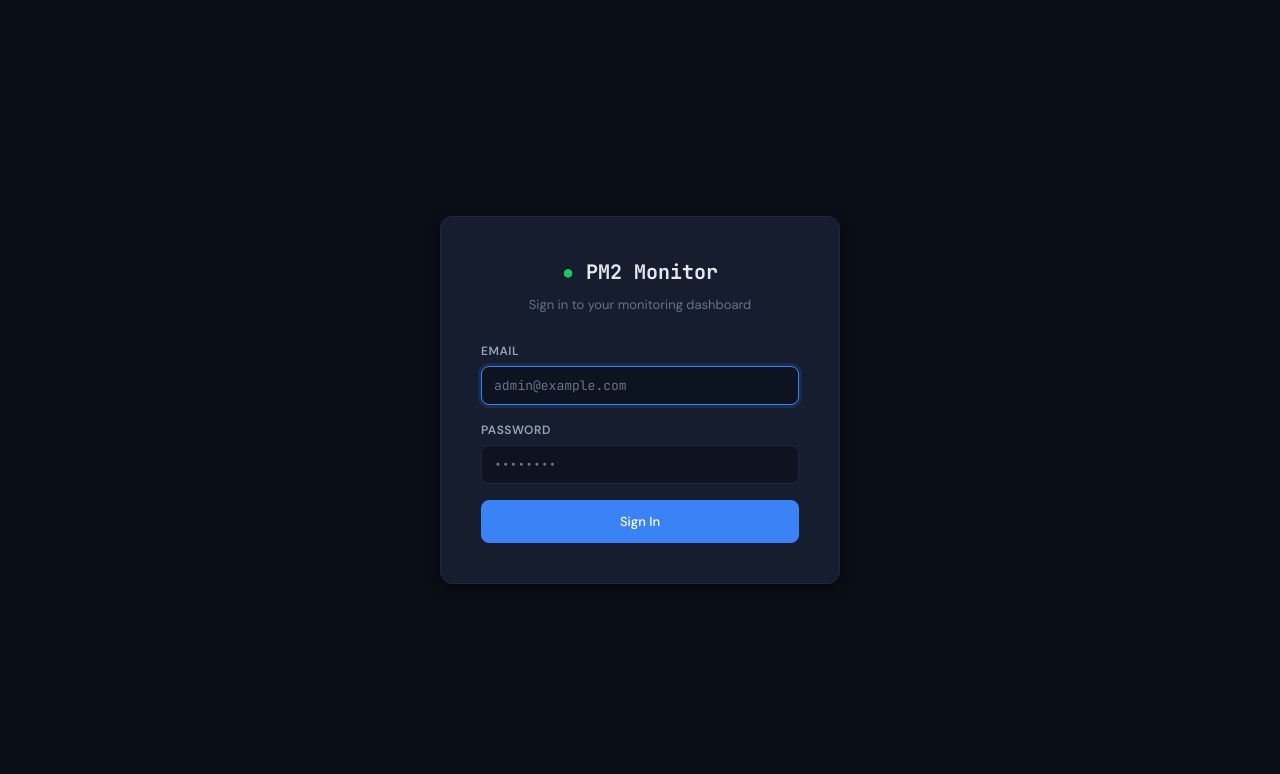
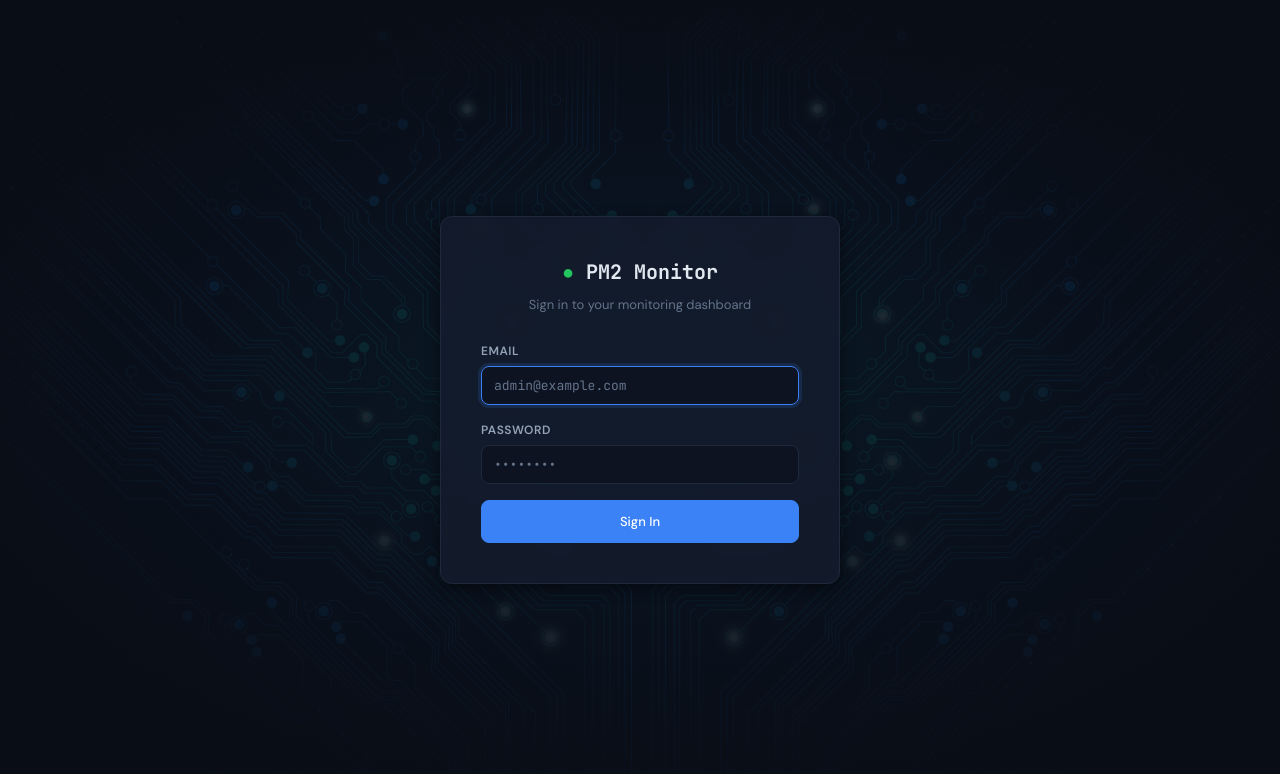
Before and after one commit to JasonBee99/pm2-staging, a React (Vite) app in the folder dashboard/: page /login in a window 1280 px wide. Shown: the top 774 px of the page. Built offline with nearby package versions, Linux system fonts and the light colour scheme; no server answers.

Commit message:
Add circuit background, glass-morphism cards, neon favicon

```diff
--- a/dashboard/index.html
+++ b/dashboard/index.html
@@ -2,8 +2,9 @@
 <html lang="en">
   <head>
     <meta charset="UTF-8" />
+    <link rel="icon" type="image/svg+xml" href="/favicon.svg" />
     <meta name="viewport" content="width=device-width, initial-scale=1.0" />
-    <title>Process Monitor</title>
+    <title>PM2 Monitor</title>
     <link rel="preconnect" href="https://fonts.googleapis.com">
     <link href="https://fonts.googleapis.com/css2?family=JetBrains+Mono:wght@400;500;600;700&family=DM+Sans:wght@400;500;600;700&display=swap" rel="stylesheet">
   </head>
--- a/dashboard/src/index.css
+++ b/dashboard/src/index.css
@@ -1,9 +1,9 @@
 :root {
   --bg-primary: #0a0e17;
-  --bg-secondary: #111827;
-  --bg-card: #151d2e;
-  --bg-card-hover: #1a2438;
-  --bg-input: #0d1321;
+  --bg-secondary: rgba(17, 24, 39, 0.85);
+  --bg-card: rgba(21, 29, 46, 0.82);
+  --bg-card-hover: rgba(26, 36, 56, 0.9);
+  --bg-input: rgba(13, 19, 33, 0.9);
   --border: #1e293b;
   --border-focus: #3b82f6;
 
@@ -36,12 +36,22 @@
 
 html, body, #root {
   height: 100%;
-  background: var(--bg-primary);
   color: var(--text-primary);
   font-family: var(--font-body);
   font-size: 14px;
   line-height: 1.5;
   -webkit-font-smoothing: antialiased;
+}
+
+body {
+  background-color: var(--bg-primary);
+  background-image:
+    linear-gradient(rgba(10, 14, 23, 0.88), rgba(10, 14, 23, 0.92)),
+    url('/bg-circuit.jpg');
+  background-size: cover;
+  background-position: center;
+  background-attachment: fixed;
+  background-repeat: no-repeat;
 }
 
 /* Layout */
@@ -60,7 +70,8 @@
   position: sticky;
   top: 0;
   z-index: 100;
-  backdrop-filter: blur(12px);
+  backdrop-filter: blur(16px);
+  -webkit-backdrop-filter: blur(16px);
 }
 .navbar-brand {
   display: flex;
@@ -122,6 +133,8 @@
   border-radius: var(--radius-lg);
   padding: 20px;
   box-shadow: var(--shadow);
+  backdrop-filter: blur(8px);
+  -webkit-backdrop-filter: blur(8px);
 }
 .card-header {
   display: flex;
@@ -254,6 +267,8 @@
   border: 1px solid var(--border);
   border-radius: var(--radius);
   padding: 16px;
+  backdrop-filter: blur(8px);
+  -webkit-backdrop-filter: blur(8px);
 }
 .stat-label { font-size: 11px; color: var(--text-muted); text-transform: uppercase; letter-spacing: 0.5px; font-weight: 600; }
 .stat-value { font-size: 28px; font-weight: 700; font-family: var(--font-mono); margin-top: 4px; }
@@ -297,7 +312,6 @@
   align-items: center;
   justify-content: center;
   min-height: 100vh;
-  background: var(--bg-primary);
 }
 .login-card {
   background: var(--bg-card);
@@ -307,6 +321,8 @@
   width: 100%;
   max-width: 400px;
   box-shadow: var(--shadow-lg);
+  backdrop-filter: blur(12px);
+  -webkit-backdrop-filter: blur(12px);
 }
 .login-title {
   font-family: var(--font-mono);
@@ -374,6 +390,8 @@
   text-decoration: none;
   color: inherit;
   display: block;
+  backdrop-filter: blur(8px);
+  -webkit-backdrop-filter: blur(8px);
 }
 .server-card:hover {
   border-color: var(--accent);
```
Also changed, not shown: dashboard/public/bg-circuit.jpg (added), dashboard/public/favicon.svg (added).
